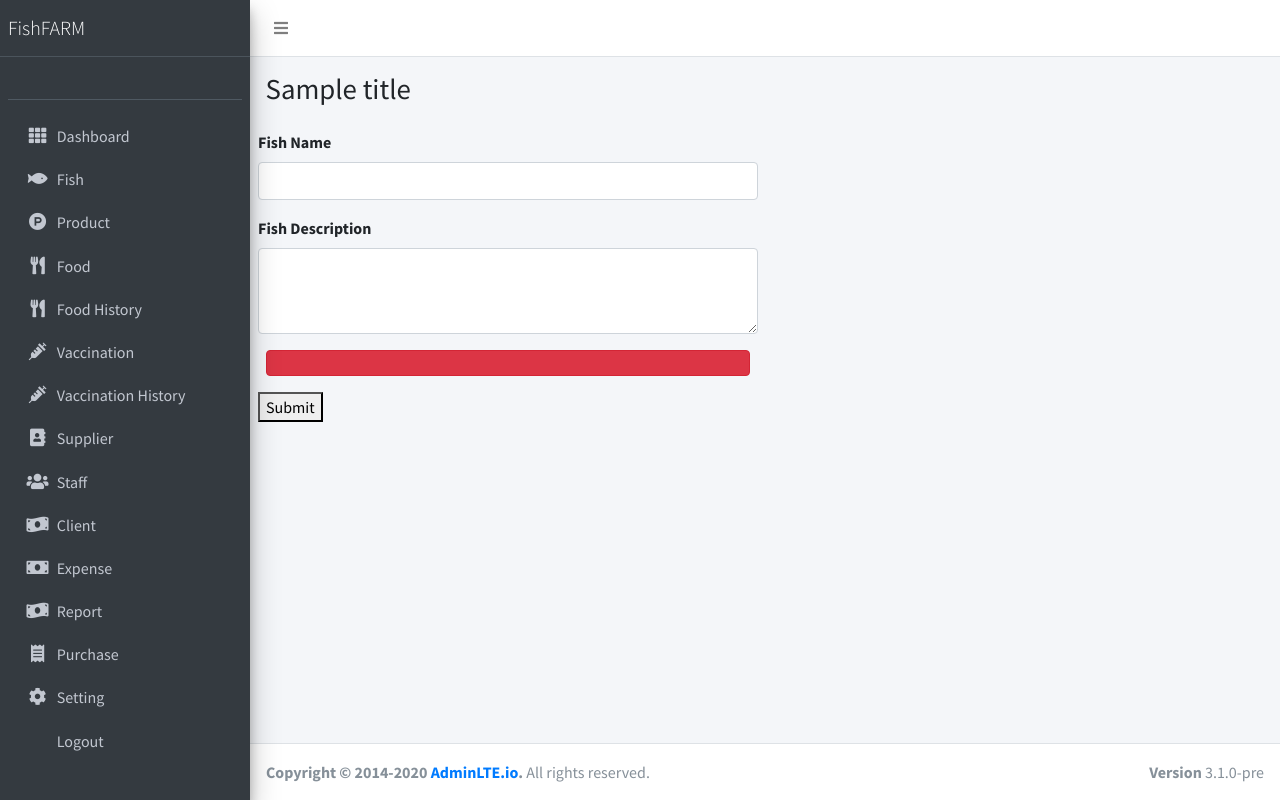
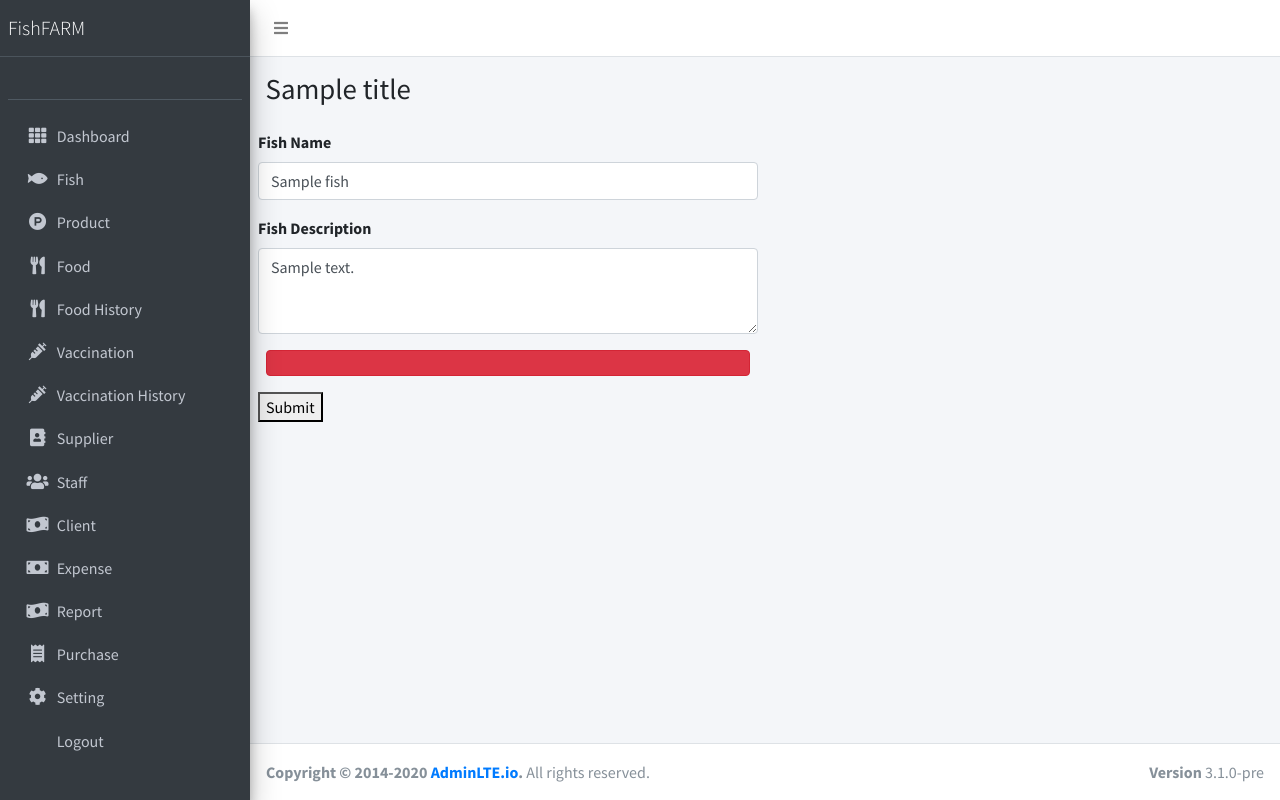
Before and after one commit to kpotia/fishfarm, a CodeIgniter 4 app: the page made by app/Views/fishform.php in a window 1280 px wide. Run offline with PHP 8.4 and a stand-in for CodeIgniter, Linux system fonts and the light colour scheme; the template is opened without the code that fills it: most values are stand-ins (such as "Sample title", 1, 10 or a date in 2020); data that the repository does not hold is empty; some libraries are stand-ins or nearby versions.

Commit message:
no comment

```diff
--- a/app/Views/fishform.php
+++ b/app/Views/fishform.php
@@ -6,11 +6,11 @@
         <form action="" method="post">
             <div class="form-group">
                 <label for="FishName">Fish Name</label>
-                <input class="form-control" type="text" required name="fishName">
+                <input class="form-control" type="text" value="<?= $fish['name'] ?? set_value('fishName')?>"  required name="fishName">
             </div>
             <div class="form-group">
                 <label for="my-textarea">Fish Description</label>
-                <textarea id="my-textarea" class="form-control" required name="fishDescription" rows="3"></textarea>
+                <textarea id="my-textarea" class="form-control" required name="fishDescription" rows="3"><?= $fish['description'] ?? set_value('fishDescription')?></textarea>
             </div>
             <?php if(isset($validation)):?>
           <div class="col-12">
```
Also changed, not shown: app/Controllers/Fish.php (+13 -2 lines).
